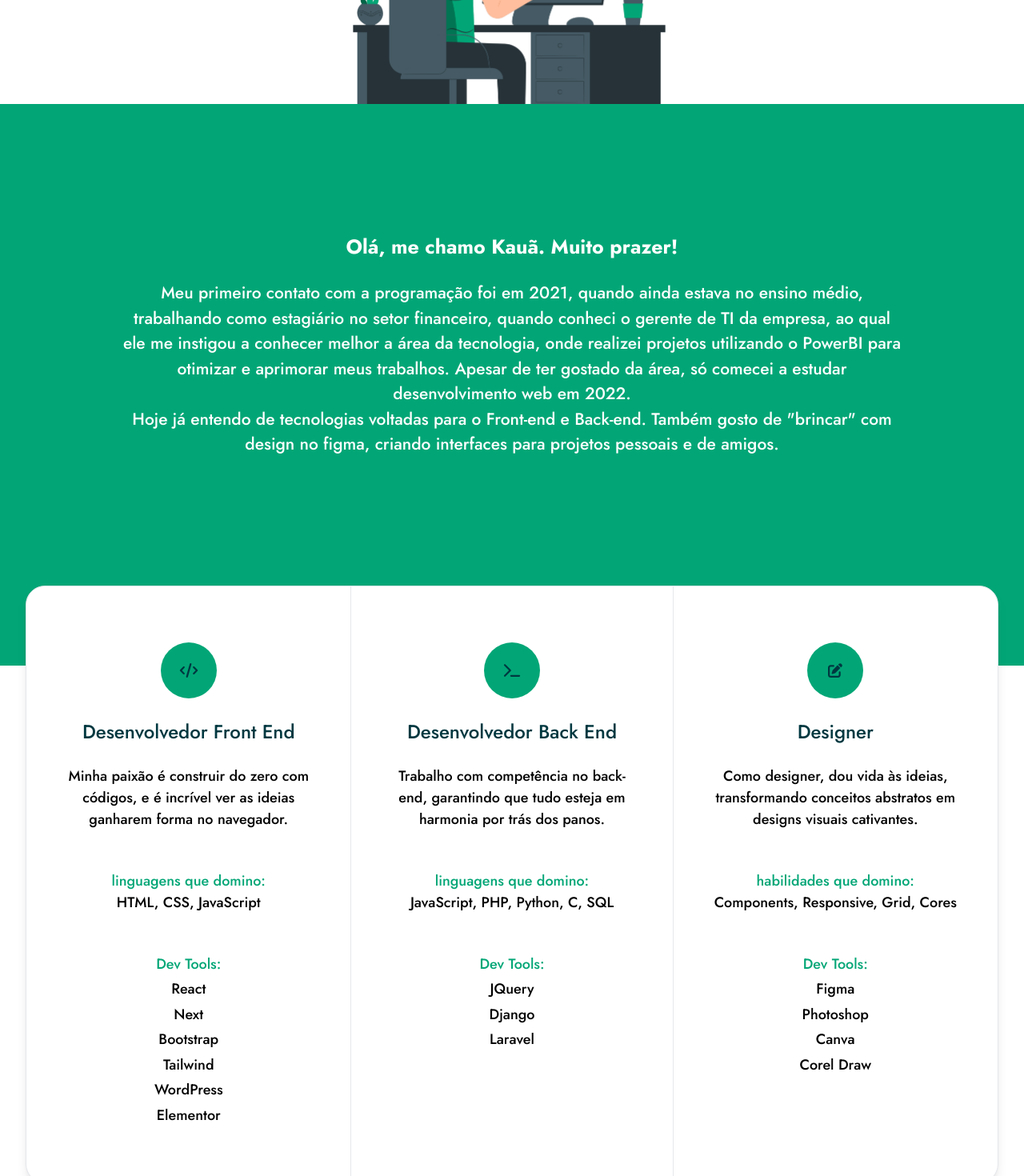
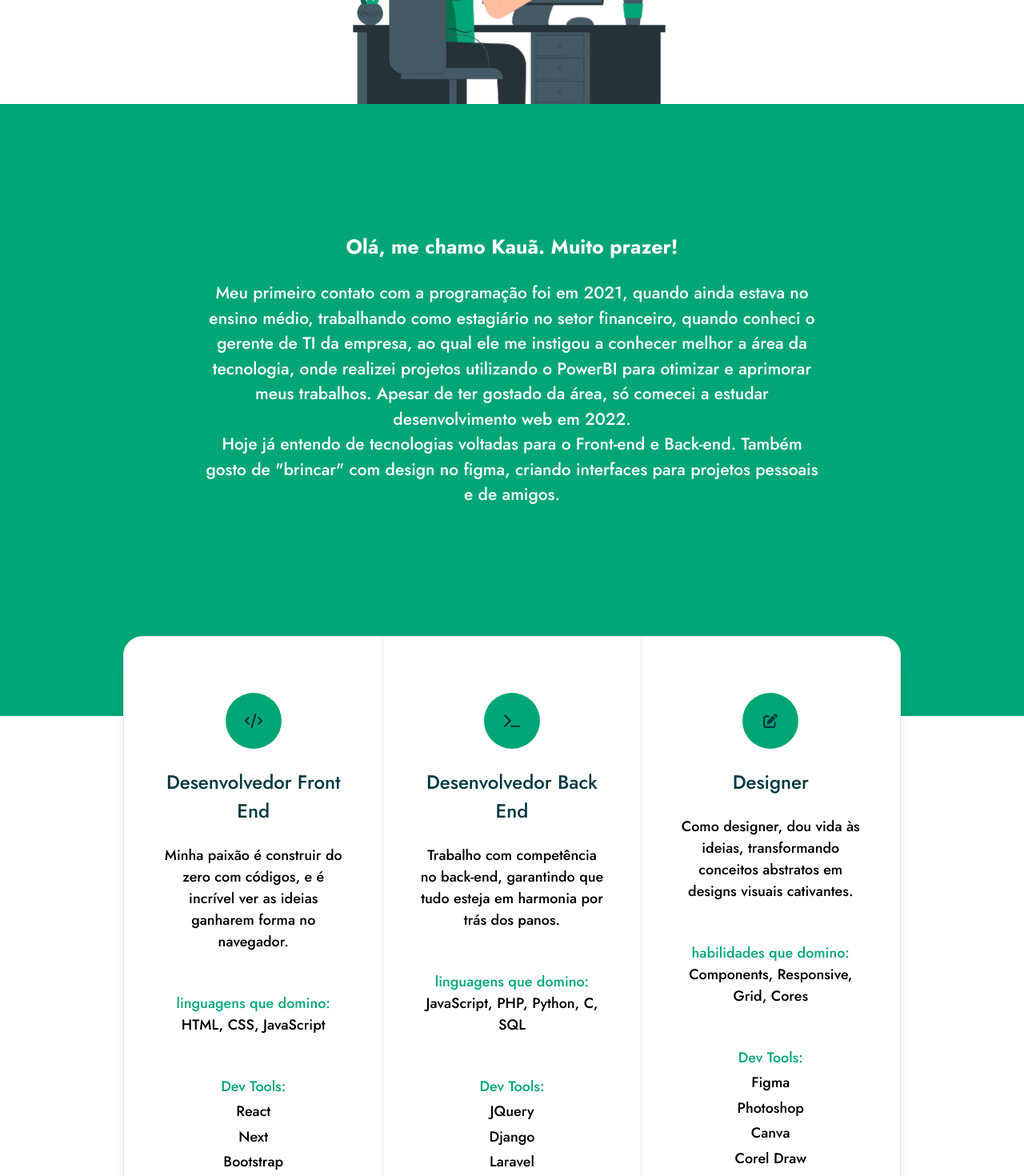
Before and after one commit to kaua-s1lva/meu-novo-portfolio, a Next.js app: page / in a window 1280 px wide. Shown: the part 900-2370 px from the top of the page at 80% size. Built offline with nearby package versions, Linux system fonts and the light colour scheme.

Commit message:
responsividade

```diff
--- a/src/app/layout.tsx
+++ b/src/app/layout.tsx
@@ -10,7 +10,7 @@ const jost = Jost({
 })
 
 export const metadata: Metadata = {
-  title: 'Create Next App',
+  title: 'Kauã Silva | Desenvolvedor Full Stack',
   description: 'Generated by create next app',
 }
 
--- a/src/components/Container.tsx
+++ b/src/components/Container.tsx
@@ -6,7 +6,7 @@ type Props = {
 
 export function Container ({ children }: Props) {
     return (
-        <div className="flex items-center justify-between w-full max-w-[1246px] px-[15px] mx-auto">
+        <div className="px-[5%] sm:px-[7%] lg:px-[12%] xl-[12%]">
             {children}
         </div>
     )
--- a/src/components/ItemAbout.tsx
+++ b/src/components/ItemAbout.tsx
@@ -25,15 +25,15 @@ export function ItemAbout ( {
     const borderClass = hasBorder ? 'border-r border-l' : '';
 
     return (
-        <div className={`py-[70px] px-[45px] flex items-center flex-col w-[33.3%] text-[18px] ${borderClass}`}>
+        <div className={`py-[70px] px-[45px] sm:flex sm:items-center sm:flex-col sm:w-[33.3%] text-[18px] ${borderClass}`}>
             <div className="w-[70px] h-[70px] rounded-full bg-primary-green flex items-center">
                 <FontAwesomeIcon icon={image} width={40} className=" text-primary-dark-green m-auto"/>
             </div>
-            <h1 className="my-6 text-[24px] text-primary-dark-green">{title}</h1>
+            <h1 className="my-6 text-[24px] text-primary-dark-green text-center">{title}</h1>
             <p className="text-center">{contentTitle}</p>
-            <p className="text-primary-green mt-[50px]">{description}</p>
-            <p>{contentDescription}</p>
-            <p className="text-primary-green mt-[50px]">{tools}</p>
+            <p className="text-primary-green mt-[50px] text-center">{description}</p>
+            <p className="text-center">{contentDescription}</p>
+            <p className="text-primary-green mt-[50px] text-center">{tools}</p>
             <ul>
                 {contentTools.map((tool, index) => (
                     <li key={index} className="mt-[4.5px] text-center">{tool}</li>
--- a/src/components/Navbar.tsx
+++ b/src/components/Navbar.tsx
@@ -16,6 +16,7 @@ export function Navbar () {
 
     return (
         <Container>
+            <div className="flex items-center justify-between">
                 <div className="py-[19.2px]">
                     <Image src={logo} alt="logo" width={55}/>
                 </div>
@@ -25,6 +26,8 @@ export function Navbar () {
                         <li><a href="#"><ItemButton content="Diga Olá" paddingX={20} paddingY={5} /></a></li>
                     </ul>
                 </div>
+
+            </div>
         </Container>
     )
 }
--- a/src/components/SectionAbout.tsx
+++ b/src/components/SectionAbout.tsx
@@ -4,7 +4,7 @@ export function SectionAbout () {
     return (
         <div className="w-full bg-primary-green">
             <Container>
-                <div className="text-white text-center w-[80%] m-auto mt-[160px] mb-[260px]">
+                <div className="text-white text-center w-[100%] sm:w-[80%] m-auto pt-[100px] md:pt-[160px] pb-[200px] md:pb-[260px]">
                     <h1 className="text-[25px] font-bold mb-6">Olá, me chamo Kauã. Muito prazer!</h1>
                     <h2 className="text-[21px]">
                     Meu primeiro contato com a programação foi em 2021, quando ainda estava no ensino médio,
--- a/src/components/SectionHero.tsx
+++ b/src/components/SectionHero.tsx
@@ -9,7 +9,7 @@ export function SectionHero () {
         <Container>
             <div className="pt-8 w-full flex flex-col justify-center items-center">
                 <div className="p-14 ">
-                    <h1 className="text-5xl font-bold mb-6 text-primary-dark-green">Desenvolvedor Full Stack</h1>
+                    <h1 className="text-5xl font-bold mb-6 text-center text-primary-dark-green">Desenvolvedor Full Stack</h1>
                     <h2 className="text-2xl font-light mb-6 text-center text-primary-dark-green">Sou um ótimo desenvolvedor e amo o que eu faço</h2>
                     <Image src={Avatar} alt="user-fig" className="my-8 flex m-auto"/>
                 </div>
```
Lines whose indentation alone changed are shown as unchanged.
